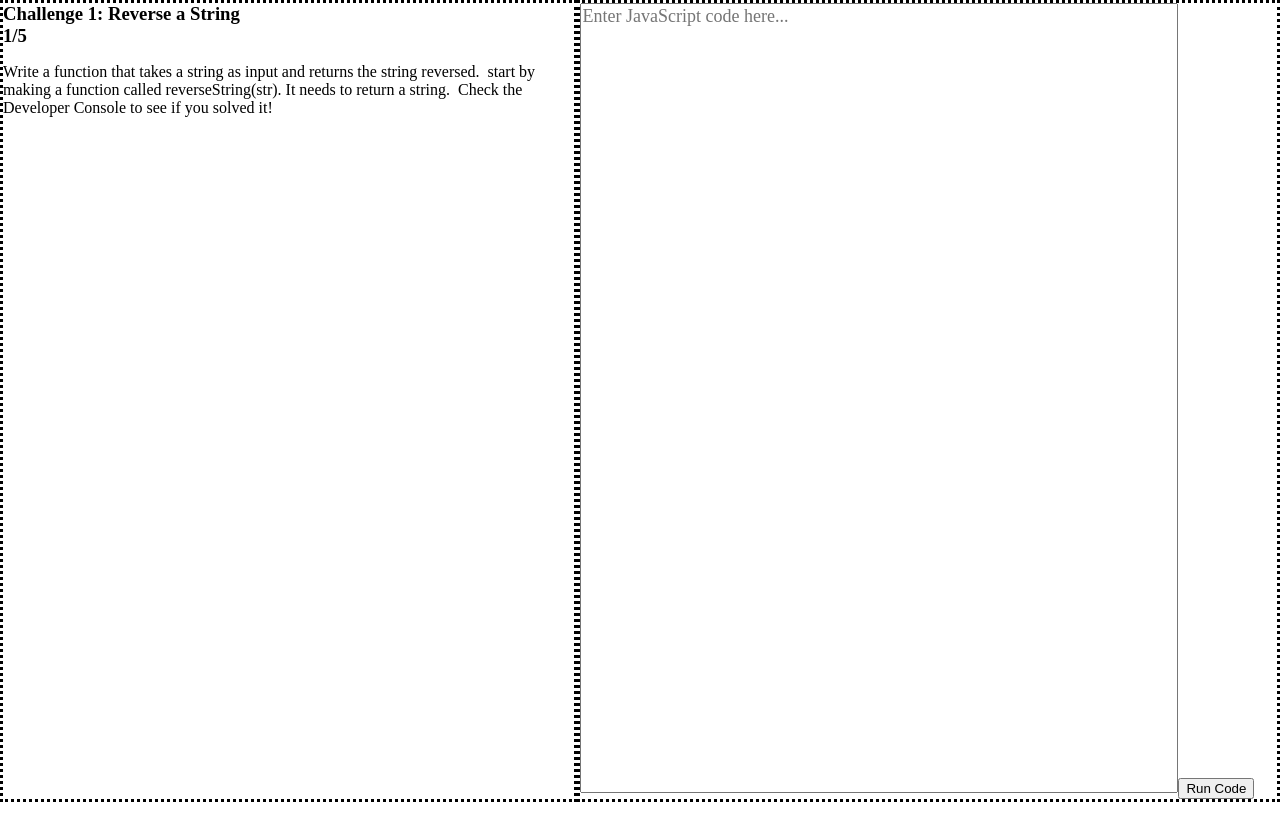
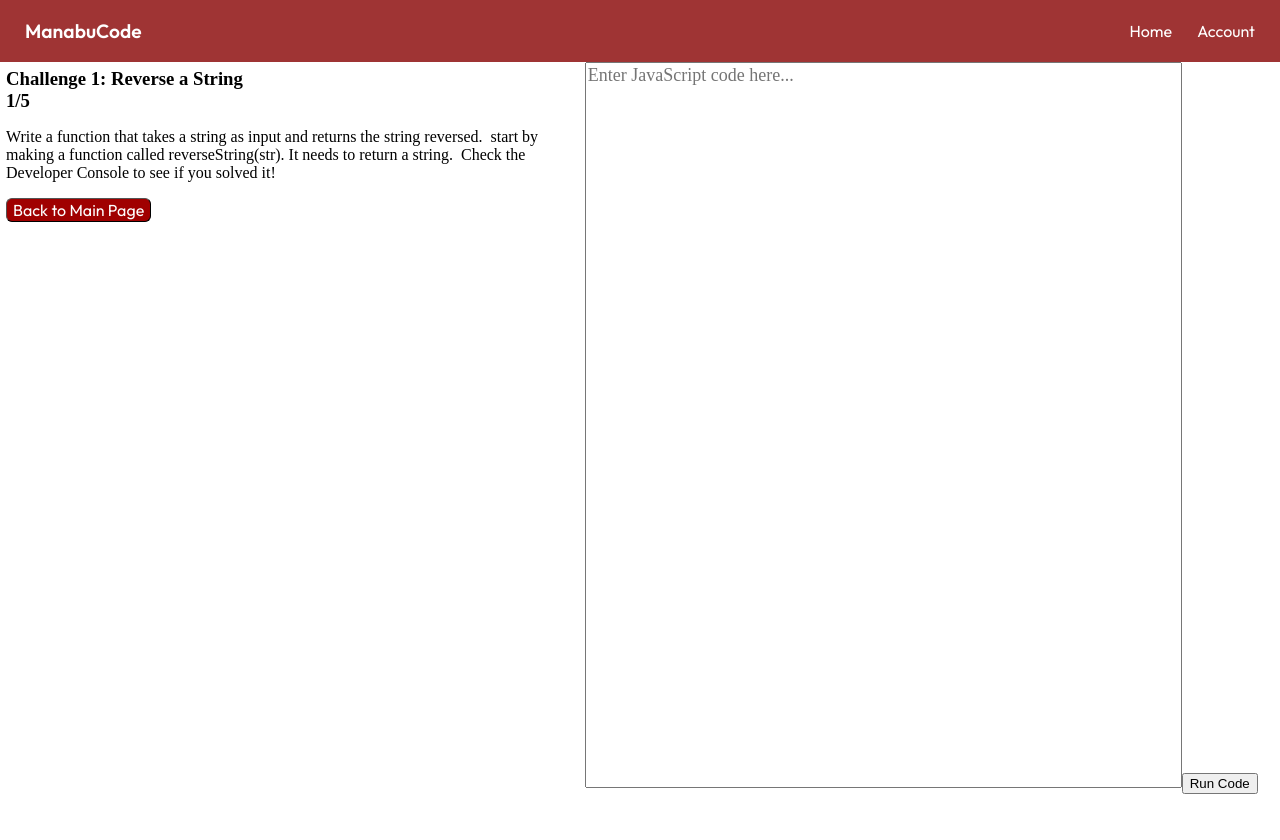
Before and after one commit to MarkDemidovs/-manabucode, a React (Vite) app in the folder frontend/: page /C1 in a window 1280 px wide. Shown: the top 840 px of the page. Before the commit the page ends 802 px from the top, so only its background shows below. Built offline with nearby package versions, Linux system fonts and the light colour scheme; a web font is replaced by a local one.

Commit message:
Challenge Styling

```diff
--- a/frontend/src/App.jsx
+++ b/frontend/src/App.jsx
@@ -22,7 +22,6 @@ export default function App() {
         <div id="row2C">
 			<Panel title={'Challenge 4'} link={"C4"} difficulty={"4/5"} description={"Create a function that takes an array of numbers as an argument and returns the largest number in the array."}/>
 			<Panel title={'Challenge 5'} link={"C5"} difficulty={"5/5"} description={'Write a function that takes a number as an argument and returns a single string. The string should contain numbers from 1 to the given number. For multiples of 3, include "Fizz" instead of the num...'}/>
-			<Panel title={'Submit Challange'} difficulty={""} description={"Click here to submit a custom challange."}/>
 
 		</div>
 
--- a/frontend/src/Nav.jsx
+++ b/frontend/src/Nav.jsx
@@ -5,8 +5,7 @@ export default function Nav() {
                 <p id="mainTitle">ManabuCode</p>
 
                 <div id="mainButtons">
-                    <a href="#">Home</a>
-                    <a href="#">Challanges</a>
+                    <a href=".">Home</a>
                     <a href="/account">Account</a>
                 </div>
             </div>
--- a/frontend/src/challanges/C1.jsx
+++ b/frontend/src/challanges/C1.jsx
@@ -1,9 +1,11 @@
+import Nav from "../Nav";
 import CodePanel from "./codePanel";
 import InfoPanel from "./infoPanel";
 
 export default function C1() {
 	return (
 		<>
+		<Nav/>
 			<div className="testPanels">
 				<InfoPanel title={"Challenge 1: Reverse a String"} description={
                     "Write a function that takes a string as input and returns the string reversed.  start by making a function called reverseString(str). It needs to return a string.  Check the Developer Console to see if you solved it!"
--- a/frontend/src/challanges/C2.jsx
+++ b/frontend/src/challanges/C2.jsx
@@ -1,9 +1,11 @@
 import CodePanel from "./codePanel";
 import InfoPanel from "./infoPanel";
+import Nav from "../Nav";
 
 export default function C2() {
 	return (
 		<>
+		<Nav/>
 			<div className="testPanels">
 				<InfoPanel title={"Challenge 2: Sum of All Numbers in an Array"} description={
                     "Create a function that takes an array of numbers and returns the sum of all the numbers in the array. Start with this function: function sumArray(arr) {}  Check the Developer Console to see if you solved it!"
--- a/frontend/src/challanges/infoPanel.jsx
+++ b/frontend/src/challanges/infoPanel.jsx
@@ -3,5 +3,6 @@ export default function InfoPanel({title, description, difficulty}) {
         <h3>{title}</h3>
         <h3>{difficulty}</h3>
         <p className="descArea">{description}</p>
+        <a href="../"><button className="buttonBack">Back to Main Page</button></a>
     </div>)
 }
--- a/frontend/src/index.css
+++ b/frontend/src/index.css
@@ -134,7 +134,6 @@ a {
 }
 
 .infoPanel, .codePanel{
-	border: dotted;
 	min-height: 98dvh;
 }
 .codePanel {
@@ -143,10 +142,13 @@ a {
 
 .infoPanel{
 	width: 45%;
+	padding-top: 6px;
+	padding-left: 6px;
+	padding-right: 10px;
 }
 
 .codePanel textarea{
-	min-height: 98dvh;
+	min-height: 90dvh;
 	max-width: 85%;
 	width: 100%;
 	font-family: "REM", serif;
@@ -157,3 +159,12 @@ a {
 .descArea {
 	white-space: pre-wrap;
 }
+
+.buttonBack {
+	border-radius: 6px;
+	background-color:#a00000;
+	color: #FDFDFD;
+	font-family: "Outfit", sans-serif;
+	border-width: 0.5px;
+	font-size: medium;
+}
--- a/frontend/src/main.jsx
+++ b/frontend/src/main.jsx
@@ -14,6 +14,7 @@ import C2 from './challanges/C2.JSX';
 import C3 from './challanges/C3.jsx';
 import C4 from './challanges/C4.jsx';
 import C5 from './challanges/C5.jsx';
+import Submit from './submit.jsx';
 
 const router = createBrowserRouter([
   {
@@ -43,6 +44,8 @@ const router = createBrowserRouter([
     element: <C4 />
   }, {
     path: "C5", element: <C5 />
+  }, {
+    path: "submit", element: <Submit/>
   }
 
 ]);
```
